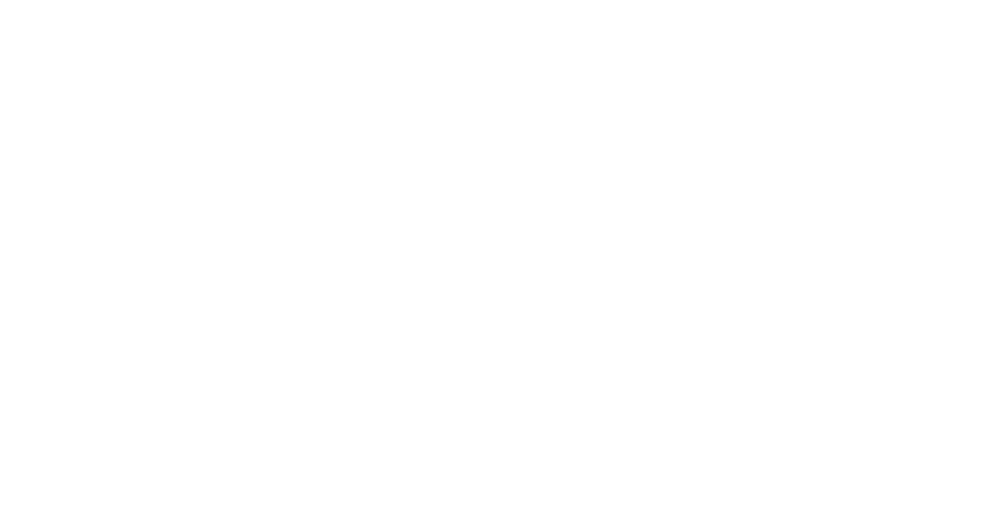
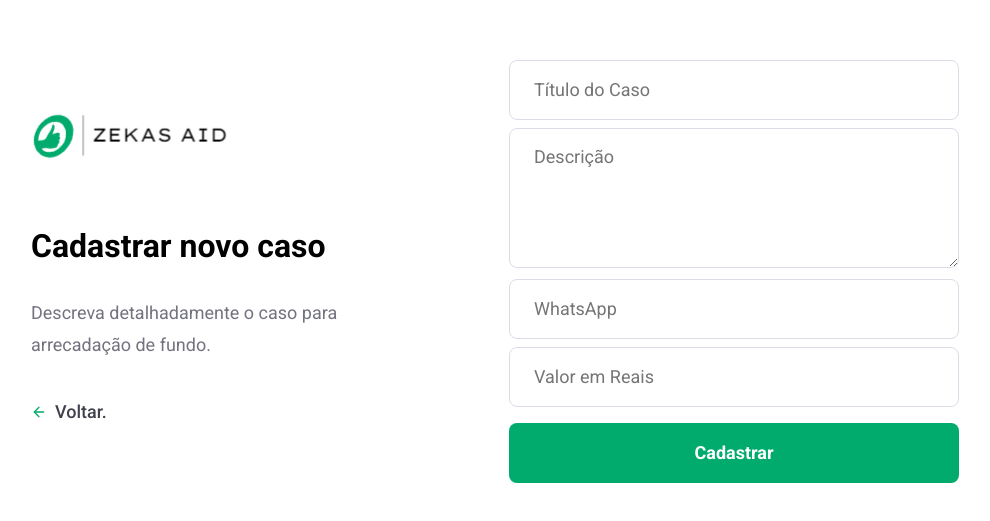
Before and after one commit to ZekasDev/ZekasAid, a React (Create React App) app in the folder Frontend/: page /incidents/new in a window 1280 px wide. Shown: the part 133-654 px from the top of the page, without its empty margins (145-1135 px from the left). Built offline with nearby package versions, Linux system fonts and the light colour scheme.

Commit message:
FrontEnd - Finalizado

```diff
--- a/Frontend/src/global.css
+++ b/Frontend/src/global.css
@@ -28,6 +28,18 @@
     border: 1px solid #dcdce6;
     border-radius: 8px;
     padding: 0 24px;
+}
+
+form textarea {
+    width: 100%;
+    min-height: 140px;
+    height: 60px;
+    color: #333;
+    border: 1px solid #dcdce6;
+    border-radius: 8px;
+    padding: 16px 24px;
+    line-height: 24px;
+    resize: vertical;
 }
 
 form input + input {
--- a/Frontend/src/pages/Login/styles.css
+++ b/Frontend/src/pages/Login/styles.css
@@ -6,7 +6,7 @@
 
     display: flex;
     align-items: center;
-    justify-content: space-between;
+    justify-content: center;
 }
 
 .login-container section.form {
--- /dev/null
+++ b/Frontend/src/pages/NewIncident/index.js
@@ -0,0 +1,40 @@
+import React from "react";
+import "./styles.css";
+import logoImg from "../../assets/logo.jpg"
+import { Link } from 'react-router-dom'
+import { FiArrowLeft } from "react-icons/fi";
+
+export default function NewIncident() {
+  return (
+    <div className="new-incident-container">
+      <div className="content">
+        <section>
+          <img src={logoImg} alt="Logo" />
+          <h1>Cadastrar novo caso</h1>
+          <p>
+            Descreva detalhadamente o caso para arrecadação de fundo.
+          </p>
+
+          <Link className="back-link" to="/profile">
+            <FiArrowLeft size={16} color="#01ab6d" />
+            Voltar.
+          </Link>
+        </section>
+
+        <form>
+          <input placeholder="Título do Caso" />
+          <textarea placeholder="Descrição" />
+          <input placeholder="WhatsApp" />
+          <input placeholder="Valor em Reais" />
+
+
+          <button className="button" type="submit">
+            Cadastrar
+          </button>
+        </form>
+      </div>
+    </div>
+  );
+}
+
+//1h14m24s
--- /dev/null
+++ b/Frontend/src/pages/NewIncident/styles.css
@@ -0,0 +1,47 @@
+.new-incident-container {
+    width: 100%;
+    max-width: 1120px;
+    height: 100vh;
+    margin: 0 auto;
+
+    display: flex;
+    align-items: center;
+    justify-content: center;
+  }
+
+  .new-incident-container .content {
+    width: 100%;
+    padding: 96px;
+    background: #fff;
+    box-shadow: 0 0 100px rgba(0, 0, 0, 0.1);
+    border-radius: 8px;
+
+    display: flex;
+    justify-content: space-between;
+    align-items: center;
+  }
+
+  .new-incident-container .content section {
+    width: 100%;
+    max-width: 380px;
+  }
+
+  .new-incident-container .content section h1 {
+    margin: 64px 0 32px;
+    font-size: 32px;
+  }
+
+  .new-incident-container .content section p {
+    font-size: 18px;
+    color: #737380;
+    line-height: 32px;
+  }
+
+  .new-incident-container .content form {
+    width: 100%;
+    max-width: 450px;
+  }
+
+  .new-incident-container .content form input, .new-incident-container .content form textarea {
+    margin-top: 8px;
+  }
--- a/Frontend/src/pages/Profile/styles.css
+++ b/Frontend/src/pages/Profile/styles.css
@@ -52,7 +52,7 @@
 }
 
 .profile-container ul li {
-    background: #FFF;
+    background: #efeef5;
     padding: 24px;
     border-radius: 8px;
     position: relative;
@@ -63,8 +63,25 @@
     right: 24px;
     top: 24px;
     border: 0;
+    background: #efeef5;
 }
 
 .profile-container ul li button:hover {
-    filter: brightness(90%)
+    opacity: 0.8;
 }
+
+.profile-container ul li strong {
+    display: block;
+    margin-bottom:  16px;
+    color: #41414d;
+}
+
+.profile-container ul li p + strong {
+    margin-top: 32px;
+}
+
+.profile-container ul li p {
+    color: #737380;
+    line-height: 21px;
+    font-size: 16px;
+}
--- a/Frontend/src/pages/Register/index.js
+++ b/Frontend/src/pages/Register/index.js
@@ -14,7 +14,7 @@
                     <h1>Cadastro</h1>
                     <p>Faça seu cadastro, entre na plataforma e ajude pessoas a encontrarem sua ONG.</p>
 
-                    <Link className="back-link" to="/register">
+                    <Link className="back-link" to="/">
                         <FiArrowLeft size={16} color="#01ab6d" />
                         Não tenho cadastro.
                     </Link>
--- a/Frontend/src/routes.js
+++ b/Frontend/src/routes.js
@@ -4,6 +4,7 @@
 import Login from './pages/Login'
 import Register from './pages/Register'
 import Profile from './pages/Profile'
+import NewIncident from "./pages/NewIncident";
 
 export default function Routes() {
     return (
@@ -12,6 +13,7 @@
                 <Route path='/' exact component={Login} />
                 <Route path='/register' component={Register} />
                 <Route path='/profile' component={Profile} />
+                <Route path='/incidents/new' component={NewIncident} />
             </Switch>
         </BrowserRouter>
     )
```
